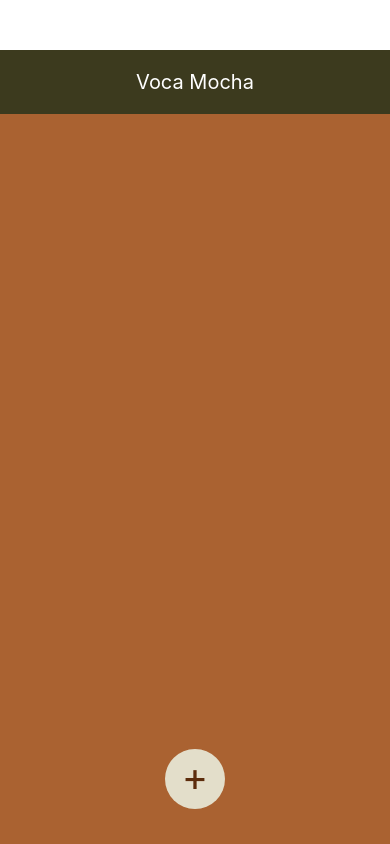
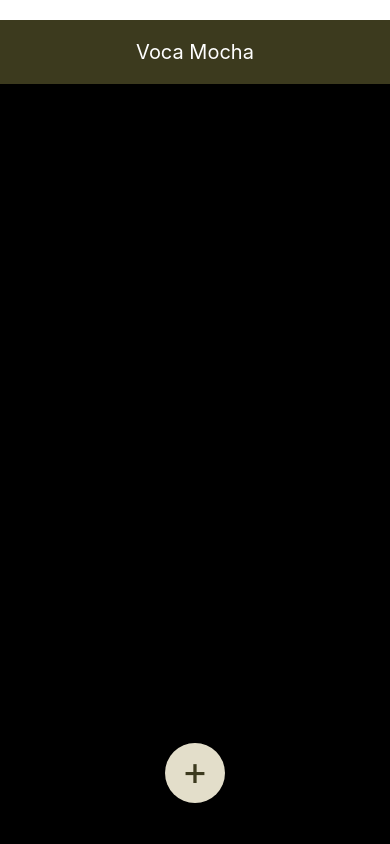
Before and after one commit to hoopslam/vocamocha, a React Native app: screen / in a window 390 px wide. Built offline with nearby package versions, Linux system fonts and the light colour scheme.

Commit message:
feat: update colors

```diff
--- a/App.tsx
+++ b/App.tsx
@@ -83,8 +83,8 @@ export default function App() {
 const styles = StyleSheet.create({
     container: {
         flex: 1,
-        marginTop: 50,
-        backgroundColor: theme.main,
+        marginTop: 20,
+        backgroundColor: theme.black,
         alignItems: 'center',
         justifyContent: 'flex-start',
     },
--- a/components/AddWordButton.tsx
+++ b/components/AddWordButton.tsx
@@ -35,6 +35,6 @@ const styles = StyleSheet.create({
     addWord: {
         fontSize: 40,
         marginBottom: 5,
-        color: theme.dark,
+        color: theme.green,
     },
 });
--- a/components/AddWordModal.tsx
+++ b/components/AddWordModal.tsx
@@ -82,7 +82,7 @@ const styles = StyleSheet.create({
         flex: 1,
         justifyContent: `center`,
         alignItems: `center`,
-        backgroundColor: theme.main,
+        backgroundColor: theme.black,
     },
     textInput: {
         backgroundColor: theme.gray,
--- a/components/MochaButton.tsx
+++ b/components/MochaButton.tsx
@@ -26,9 +26,9 @@ const styles = StyleSheet.create({
         alignItems: `center`,
         padding: 20,
         borderRadius: theme.borderRadius,
-        backgroundColor: theme.green,
+        backgroundColor: theme.dark,
     },
     text: {
-        color: theme.white,
+        color: theme.gray,
     },
 });
--- a/components/WordItem.tsx
+++ b/components/WordItem.tsx
@@ -108,13 +108,13 @@ const styles = StyleSheet.create({
     },
     deleteContainer: {
         flex: 1,
-        backgroundColor: theme.light,
+        backgroundColor: theme.dark,
         paddingHorizontal: 20,
         borderBottomRightRadius: 8,
         borderTopRightRadius: 8,
     },
     delete: {
-        color: theme.dark,
+        color: theme.gray,
         fontSize: 30,
     },
 });
--- a/theme.ts
+++ b/theme.ts
@@ -5,6 +5,7 @@ const theme = {
     gray: `#e3deca`,
     white: `#fff`,
     green: `#3c3a1e`,
+    black: `#000`,
     borderRadius: 8,
 };
 
```
